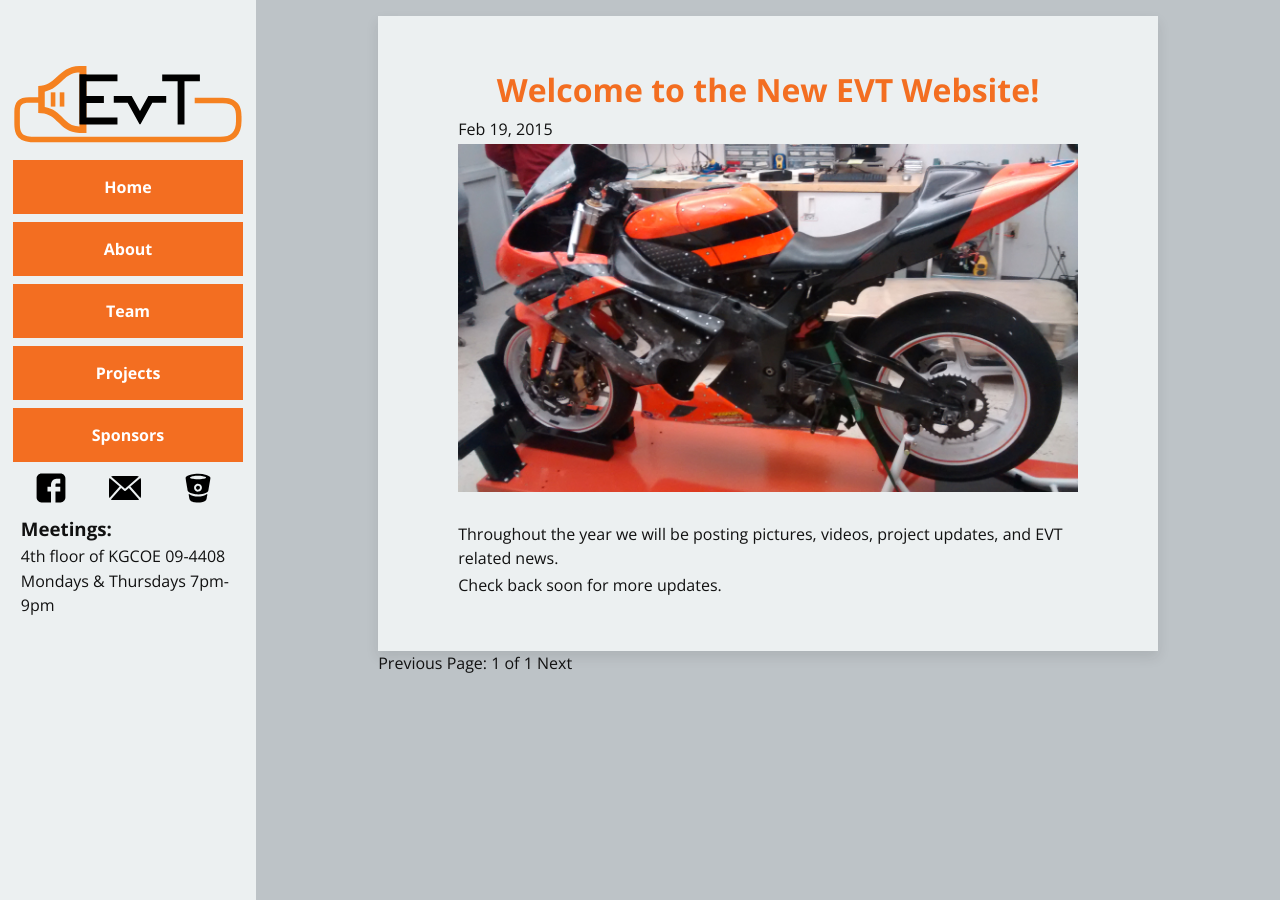
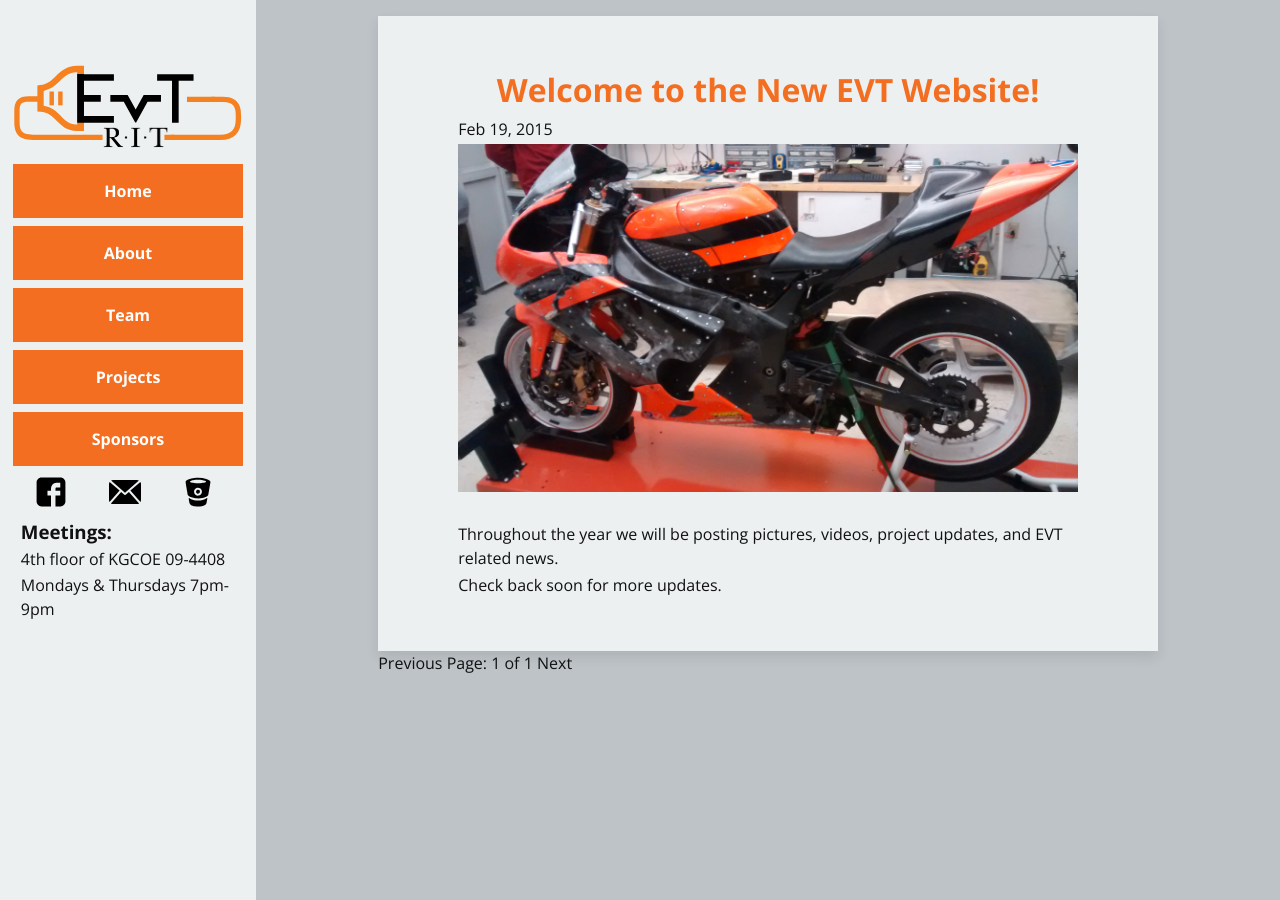
Before and after one commit to RIT-EVT/RIT-EVT.github.io, a Jekyll site: the page built from index.html, in a window 1280 px wide. Built offline with Jekyll 4.4.1, drawn with Linux system fonts in a browser that asks for light colours; the list of posts is cut into pages by our own code.

Commit message:
Added new EVT logo

```diff
--- a/_includes/sidebar.html
+++ b/_includes/sidebar.html
@@ -1,6 +1,6 @@
 <div class="sidebar">
   <div id="sidebar-content">
-    <a href="/"><img src="/img/color-transparent-logo.svg"/></a>
+    <a href="/"><img src="/img/new_evt_logo.svg"/></a>
     <div class="sidebar-links">
       <ul>
         <li><a href="/">Home</a></li>
```
Also changed, not shown: img/new_evt_logo.svg.
